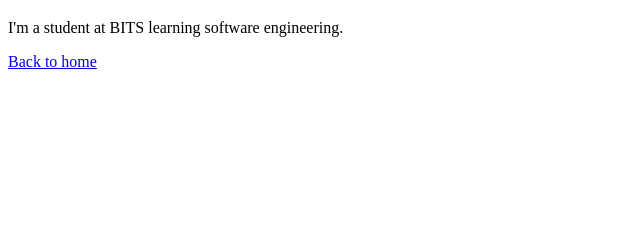
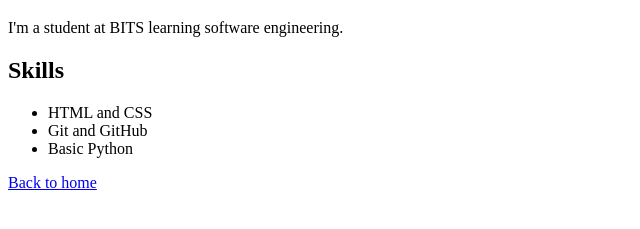
Before and after one commit to AbhijeetPatil2005/my-portfolio, a plain HTML site: page about.html in a window 1280 px wide. Shown: the part 61-290 px from the top of the page, without its empty margins (0-640 px from the left). Drawn offline with Linux system fonts and the light colour scheme.

Commit message:
Add skills section to about page (feature branch)

```diff
--- a/about.html
+++ b/about.html
@@ -7,6 +7,12 @@
 <body>
   <h1>About Me</h1>
   <p>I'm a student at BITS learning software engineering.</p>
+  <h2>Skills</h2>
+  <ul>
+    <li>HTML and CSS</li>
+    <li>Git and GitHub</li>
+    <li>Basic Python</li>
+  </ul>
   <a href="index.html">Back to home</a>
 </body>
 </html>
```
